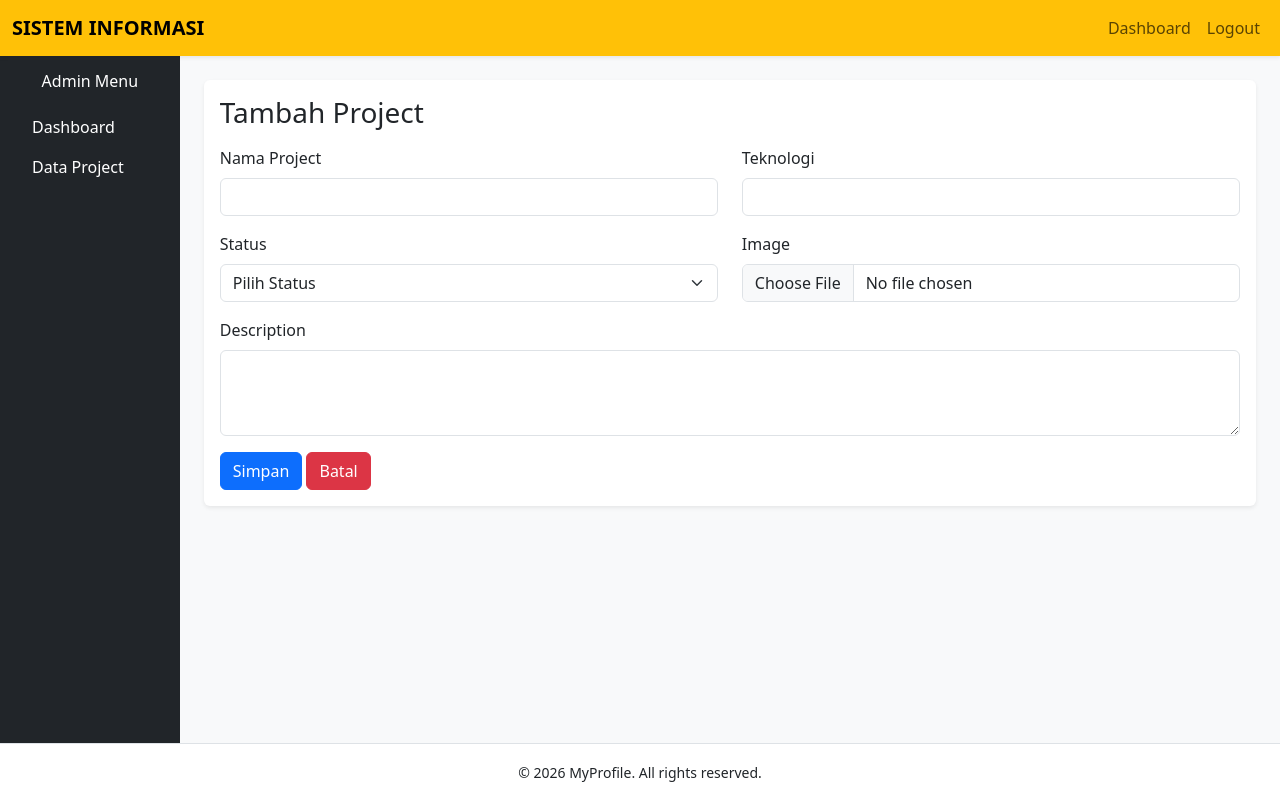
After one commit to satriomaulah-ctrl/SATRIOMH251011700850, a Laravel app: page /admin/projects/create in a window 1280 px wide. The commit adds this page. Run offline with Laravel 12, Linux system fonts and the light colour scheme.

Commit message:
pertemuan8crud

```diff
--- /dev/null
+++ b/app/Http/Controllers/Admin/ProjectController.php
@@ -0,0 +1,88 @@
+<?php
+
+namespace App\Http\Controllers\Admin;
+
+use App\Http\Controllers\Controller;
+use App\Models\Project;
+use Illuminate\Http\Request;
+
+class ProjectController extends Controller
+{
+    public function index()
+    {
+        $projects = Project::all(); // DataTables yang urus search dan pagination
+        return view('admin.projects.index', compact('projects'));
+    }
+
+    public function create()
+    {
+        return view('admin.projects.create');
+    }
+
+    public function store(Request $request)
+    {
+        $data = $request->validate([
+            'title'       => 'required|string|max:255',
+            'teknologi'   => 'required|string|max:255',
+            'status'      => 'required|in:active,archived',
+            'description' => 'required|string|max:255',
+            'image'       => 'nullable|image|max:2048',
+        ]);
+
+        if ($request->hasFile('image')) {
+            $data['image'] = $this->simpanGambar($request);
+        }
+
+        Project::create($data);
+
+        return redirect()->route('admin.projects.index')
+            ->with('success', 'Project berhasil ditambahkan');
+    }
+
+    public function edit($id)
+    {
+        $project = Project::findOrFail($id);
+        return view('admin.projects.edit', compact('project'));
+    }
+
+    public function update(Request $request, $id)
+    {
+        $project = Project::findOrFail($id);
+
+        $data = $request->validate([
+            'title'       => 'required|string|max:255',
+            'teknologi'   => 'required|string|max:255',
+            'status'      => 'required|in:active,archived',
+            'description' => 'required|string|max:255',
+            'image'       => 'nullable|image|max:2048',
+        ]);
+
+        if ($request->hasFile('image')) {
+            $data['image'] = $this->simpanGambar($request);
+        } else {
+            unset($data['image']); // tidak upload baru: gambar lama dipertahankan
+        }
+
+        $project->update($data);
+
+        return redirect()->route('admin.projects.index')
+            ->with('success', 'Project berhasil diupdate');
+    }
+
+    public function destroy($id)
+    {
+        Project::findOrFail($id)->delete();
+
+        return redirect()->route('admin.projects.index')
+            ->with('success', 'Project berhasil dihapus');
+    }
+
+    private function simpanGambar(Request $request): string
+    {
+        $file = $request->file('image');
+        $nama = time() . '_' . preg_replace('/[^A-Za-z0-9._-]/', '_', $file->getClientOriginalName());
+        $file->move(public_path('images'), $nama);
+
+        return $nama;
+    }
+}
--- a/app/Http/Controllers/ProjectController.php
+++ b/app/Http/Controllers/ProjectController.php
@@ -3,7 +3,6 @@
 namespace App\Http\Controllers;
 
 use App\Models\Project;
-use Illuminate\Http\Request;
 
 class ProjectController extends Controller
 {
--- /dev/null
+++ b/resources/views/admin/projects/create.blade.php
@@ -0,0 +1,56 @@
+@extends('layouts.admin')
+
+@section('title', 'Tambah Project')
+
+@section('content')
+<div class="card card-body shadow-sm border-0">
+    <h3 class="mb-3">Tambah Project</h3>
+
+    <form action="{{ route('admin.projects.store') }}" method="POST" enctype="multipart/form-data">
+        @csrf
+
+        <div class="row">
+            <div class="col-md-6 mb-3">
+                <label for="title" class="form-label">Nama Project</label>
+                <input type="text" id="title" name="title"
+                    class="form-control @error('title') is-invalid @enderror" value="{{ old('title') }}">
+                @error('title') <div class="invalid-feedback">{{ $message }}</div> @enderror
+            </div>
+
+            <div class="col-md-6 mb-3">
+                <label for="teknologi" class="form-label">Teknologi</label>
+                <input type="text" id="teknologi" name="teknologi"
+                    class="form-control @error('teknologi') is-invalid @enderror" value="{{ old('teknologi') }}">
+                @error('teknologi') <div class="invalid-feedback">{{ $message }}</div> @enderror
+            </div>
+
+            <div class="col-md-6 mb-3">
+                <label for="status" class="form-label">Status</label>
+                <select id="status" name="status" class="form-select @error('status') is-invalid @enderror">
+                    <option value="">Pilih Status</option>
+                    <option value="active" @selected(old('status') == 'active')>active</option>
+                    <option value="archived" @selected(old('status') == 'archived')>archived</option>
+                </select>
+                @error('status') <div class="invalid-feedback">{{ $message }}</div> @enderror
+            </div>
+
+            <div class="col-md-6 mb-3">
+                <label for="image" class="form-label">Image</label>
+                <input type="file" id="image" name="image"
+                    class="form-control @error('image') is-invalid @enderror" accept="image/*">
+                @error('image') <div class="invalid-feedback">{{ $message }}</div> @enderror
+            </div>
+
+            <div class="col-12 mb-3">
+                <label for="description" class="form-label">Description</label>
+                <textarea id="description" name="description" rows="3"
+                    class="form-control @error('description') is-invalid @enderror">{{ old('description') }}</textarea>
+                @error('description') <div class="invalid-feedback">{{ $message }}</div> @enderror
+            </div>
+        </div>
+
+        <button type="submit" class="btn btn-primary">Simpan</button>
+        <a href="{{ route('admin.projects.index') }}" class="btn btn-danger">Batal</a>
+    </form>
+</div>
+@endsection
--- /dev/null
+++ b/resources/views/admin/projects/edit.blade.php
@@ -0,0 +1,3 @@
+<div>
+    <!-- Be present above all else. - Naval Ravikant -->
+</div>
--- /dev/null
+++ b/resources/views/layouts/admin.blade.php
@@ -0,0 +1,42 @@
+<!DOCTYPE html>
+<html lang="id">
+<head>
+    <meta charset="UTF-8">
+    <meta name="viewport" content="width=device-width, initial-scale=1.0">
+    <title>@yield('title', 'Admin Web Profile')</title>
+    <link rel="stylesheet" href="{{ asset('bootstrap-5.3.8-dist/css/bootstrap.min.css') }}">
+    @stack('styles')
+</head>
+<body class="bg-light d-flex flex-column min-vh-100">
+    <nav class="navbar navbar-expand bg-warning shadow-sm">
+        <div class="container-fluid">
+            <span class="navbar-brand fw-bold">SISTEM INFORMASI</span>
+            <ul class="navbar-nav ms-auto">
+                <li class="nav-item"><a class="nav-link" href="{{ route('admin.dashboard') }}">Dashboard</a></li>
+                <li class="nav-item"><a class="nav-link" href="{{ url('/') }}">Logout</a></li>
+            </ul>
+        </div>
+    </nav>
+
+    <div class="d-flex flex-grow-1">
+        <aside class="bg-dark text-white p-3" style="width: 220px;">
+            <h6 class="text-center mb-3">Admin Menu</h6>
+            <ul class="nav flex-column">
+                <li class="nav-item"><a class="nav-link text-white" href="{{ route('admin.dashboard') }}">Dashboard</a></li>
+                <li class="nav-item"><a class="nav-link text-white" href="{{ route('admin.projects.index') }}">Data Project</a></li>
+            </ul>
+        </aside>
+
+        <main class="flex-grow-1 p-4">
+            @yield('content')
+        </main>
+    </div>
+
+    <footer class="bg-white text-center py-3 border-top">
+        <small>&copy; 2026 MyProfile. All rights reserved.</small>
+    </footer>
+
+    <script src="{{ asset('bootstrap-5.3.8-dist/js/bootstrap.bundle.min.js') }}"></script>
+    @stack('scripts')
+</body>
+</html>
--- a/resources/views/page/project.blade.php
+++ b/resources/views/page/project.blade.php
@@ -31,6 +31,10 @@
         </div>
         @endforeach
     </div>
+
+    <div class="mt-4 d-flex justify-content-center">
+        {{ $projects->links('pagination::bootstrap-5') }}
+    </div>
 </div>
 
 @endsection
--- a/resources/views/partials/header.blade.php
+++ b/resources/views/partials/header.blade.php
@@ -18,6 +18,10 @@
                 <li class="nav-item">
                     <a href="{{ url('/about') }}" class="nav-link">About</a>
                 </li>
+                <li class="nav-item">
+                    <a href="{{ url('/admin') }}" class="nav-link">admin</a>
+                </li>
+
             </ul>
         </div>
     </div>
--- a/routes/web.php
+++ b/routes/web.php
@@ -1,5 +1,6 @@
 <?php
 
+use App\Http\Controllers\Admin\ProjectController as AdminProjectController;
 use App\Http\Controllers\MahasiswaController;
 use App\Http\Controllers\ProjectController;
 use Illuminate\Support\Facades\Route;
@@ -9,9 +10,19 @@ Route::get('/', function () {
 });
 
 Route::get('/profile', [MahasiswaController::class, 'index']);
-Route::get('/project', [ProjectController::class, 'index'])->name('project.index');
-Route::get('/project/{id}', [ProjectController::class, 'show'])->name('project.show');
+
+// Halaman publik: cuma lihat daftar dan detail
+Route::resource('project', ProjectController::class)->only(['index', 'show']);
 
 Route::get('/about', function () {
     return view('page.about');
 });
+
+// Halaman admin: CRUD project
+Route::prefix('admin')->name('admin.')->group(function () {
+    Route::get('/', function () {
+        return view('admin.dashboard');
+    })->name('dashboard');
+
+    Route::resource('projects', AdminProjectController::class)->except(['show']);
+});
```
Also changed, not shown: resources/views/admin/dashboard.blade.php (added, +8 -0 lines), resources/views/admin/projects/index.blade.php (added, +70 -0 lines), resources/views/page/project-create.blade.php (added, +60 -0 lines), resources/views/page/project-edit.blade.php (added, +68 -0 lines).
